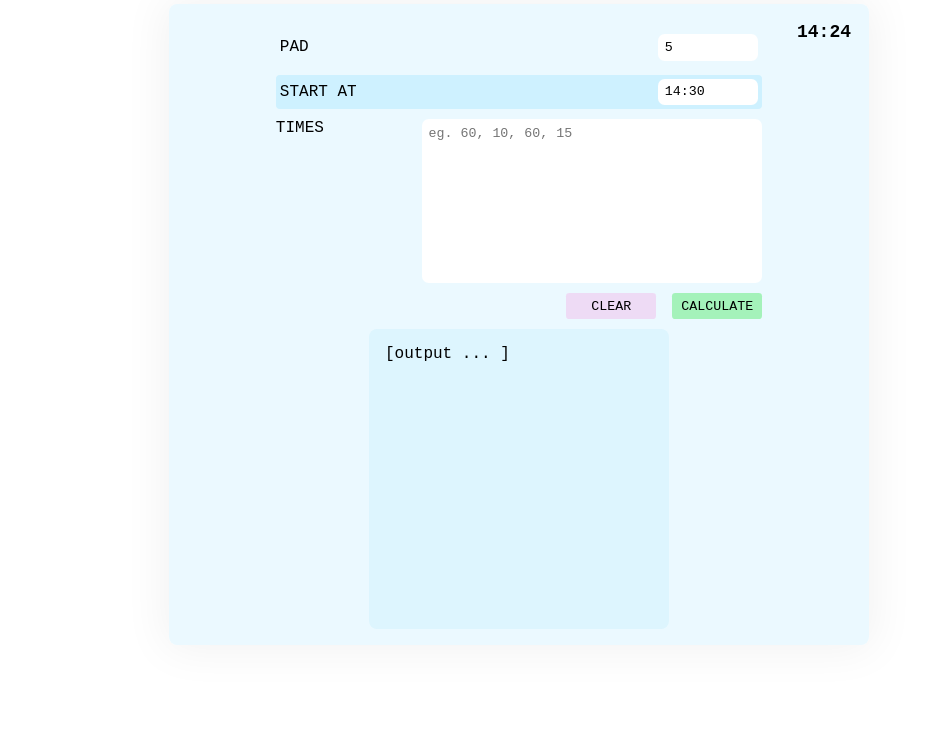
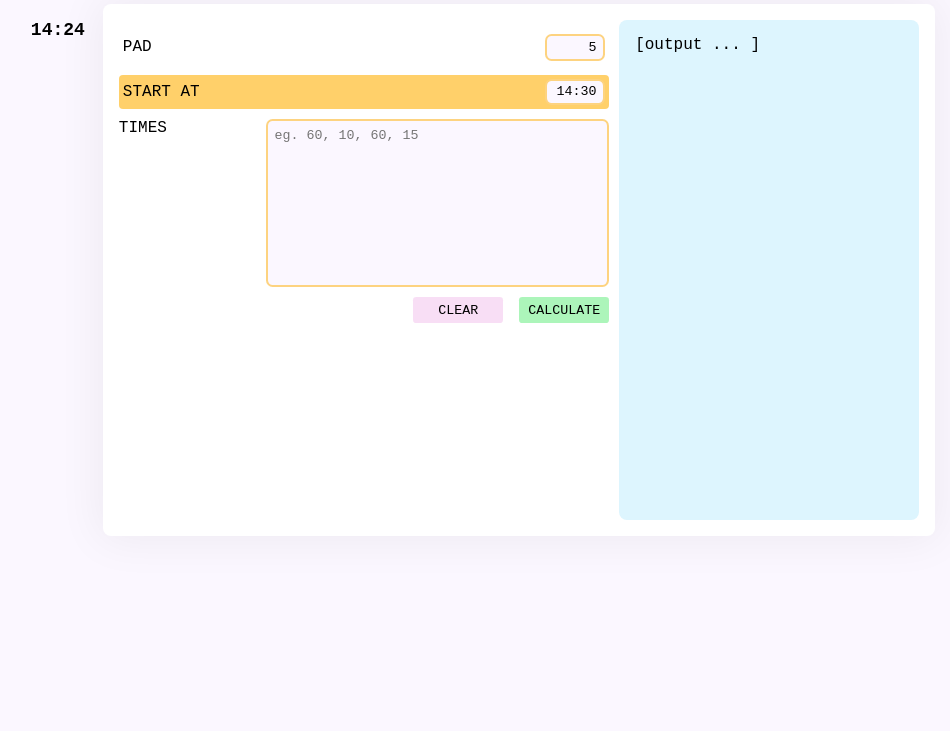
Before and after one commit to sonnybardhan/vanillaJs-practice-projects, a website: page time-calculator/timeCalc.html in a window 1280 px wide. Shown: the part 69-800 px from the top of the page, without its empty margins (121-1071 px from the left). Drawn offline with Linux system fonts and the light colour scheme.

Commit message:
make further style changes

```diff
--- a/time-calculator/script.js
+++ b/time-calculator/script.js
@@ -16,7 +16,6 @@ function getTimeString(displaySecs = false) {
 
 startTimePadding.addEventListener('blur', () => {
   const input = Number(startTimePadding.value);
-  console.log('input: ', input);
   if (!isNaN(input) && input > 0) {
     startTimeInput.value = getPaddedStartTime();
   }
@@ -29,7 +28,6 @@ function getPaddedStartTime() {
   const delta =
     padValue - Math.floor(new Date().getMinutes() % padValue) + padValue;
   let str = calculateTimes(delta);
-  console.log('timeToDisplay: ', str);
   return str;
 }
 
@@ -40,22 +38,13 @@ function updateScreenTime() {
   }, 1000);
 }
 
-// let type = 'comma';
-
 updateScreenTime();
 startTimePadding.value = 5;
 startTimeInput.value = getPaddedStartTime();
 
-// commaRadio.addEventListener('input', () => {
-//   type = 'comma';
-// });
-
-// spaceRadio.addEventListener('input', () => {
-//   type = 'space';
-// });
-
 clearBtn.addEventListener('click', () => {
-  startTimeInput.value = '';
+  // startTimeInput.value = '';
+  startTimeInput.value = getPaddedStartTime();
   timesInput.value = '';
   outputDiv.textContent = '';
 });
@@ -87,8 +76,11 @@ function printOutput(elements, timesArr) {
     const div = document.createElement('div');
     if (timesArr[idx] > 20) {
       div.style.backgroundColor = 'pink';
+      div.style.borderRadius = '.25em';
     }
     div.innerText = `${element} [${timesArr[idx] ? timesArr[idx] : '-'}]`;
+    div.style.padding = '.10em .25em';
+    div.style.margin = '.10em 0';
     outputArray.push(div);
   });
   outputDiv.innerText = '';
--- a/time-calculator/timeCalc.css
+++ b/time-calculator/timeCalc.css
@@ -11,24 +11,23 @@ body * {
 .container{
 	min-height: 100vh;
 	width: 100vw;
-	/* background-color: lightcyan; */
 	display: flex;
 	flex-direction: column;
 	align-items: flex-start;
-	/* justify-content: center; */
 	align-items: center;
 	gap: 20px;
 	padding: 1em;
+	/* background-color: rgb(248, 248, 248); */
+	background-color: rgb(251, 247, 255);
 }
 
 .time-container{
 	gap: 10px;
-	width: 700px;
+	min-width: 400px;
 	min-height: 500px;
-	background-color: rgba(228, 247, 255, 0.719);
+	background-color: rgb(255, 255, 255);
 	border-radius: .5em;
 	display: flex;
-	flex-direction: column;
 	justify-content: center;
 	align-items: center;
 	padding: 1em;
@@ -36,43 +35,44 @@ body * {
 	box-shadow: 0 0 45px 5px rgba(0, 0, 0, 0.056);
 }
 
+.inputs{
+	display: flex;
+	flex-direction: column;
+	align-self: flex-start;
+}
+
 .inputs {
 	display: flex;
 	flex-direction: column;
-	/* width: 350px; */
 	gap: 10px;
 }
 
 .form-element {
 	display: flex;
-	/* width: 100%; */
 	justify-content: space-between;
-	/* justify-content: end; */
-	/* background-color: aqua; */
 }
 
 .inputs input textarea{
 	padding: .25em;
 	border-radius: .1em;
-	/* width: 50%; */
-}
-textarea{
-	padding: .25em;
-	resize: none;
-	width: 70%;
 }
 
 input, textarea {
 	padding: .5em;
 }
+
+textarea {
+	resize: none;
+	width: 70%;
+}
+
 textarea {
 	min-width: 200px;
 }
 
 #start-time-padding, #start-time-input{
-	width: 100px;
-	/* display: flex; */
-	/* align-items: center; */
+	width: 60px;
+	text-align: end;
 }
 
 label{
@@ -90,18 +90,16 @@ input, button, textarea {
 }
 
 .inputs input, button {
-	/* height: 100%; */
 	height: 2em;
-
 }
 
 .output {
-	min-height: 300px;
+	min-height: 500px;
 	width: 300px;
 	background-color: rgb(221, 245, 254);
-	/* box-shadow: 0 0 15px 5px rgba(0, 0, 0, 0.2); */
 	border-radius: .5em;
 	padding: 1em;
+	align-self: flex-start;
 }
 
 button{
@@ -114,27 +112,20 @@ button{
 }
 
 button:hover{
-	/* filter: 50%; */
-	/* opacity: .9; */
 	transform: scale(1.1);
 }
 button:active{
-	/* filter: 50%; */
 	opacity: .7;
 	transform: scale(1.08);
 }
 
 .btn-container{
-	/* width: 50%; */
 	gap: 1em;
 	align-self: flex-end;
 }
 
 .radio-btn-container{
-	/* width: 50%; */
-	/* gap: 1em; */
 	display: flex;
-	/* align-self: flex-end; */
 	justify-content: flex-end;
 	align-items: center;
 }
@@ -150,20 +141,21 @@ button:active{
 	border-radius: .25em;
 }
 .start-time-form-element{
-
-	background-color: rgb(206, 241, 255);
-
+	/* background-color: rgb(226, 231, 126); */
+	background-color: rgb(255, 208, 106);
 }
 
 #current-time-display{
-	/* background-color: blue; */
 	position: absolute;
-	top: 1em;
-	right: 1em;
-	width: 100%;
-	text-align: right;
+	left: -4em;
 	font-size: large;
 	font-weight: bold;
+}
+
+input, textarea {
+	/* background-color: rgb(248, 248, 248); */
+	background-color: rgb(251, 247, 255);
+	border: 2px solid rgba(255, 174, 0, 0.499);
 }
 
 #clear-btn{
--- a/time-calculator/timeCalc.html
+++ b/time-calculator/timeCalc.html
@@ -23,7 +23,7 @@
 				</div>
 				<div class="form-element start-time-form-element">
 					<label for="start-time-input">Start at</label>
-					<input type="text" id="start-time-input" placeholder="eg. 9:15">
+					<input type="text" id="start-time-input" placeholder="9:15">
 				</div>
 				<div class="form-element">
 					<label for="times-input">Times</label>
```
